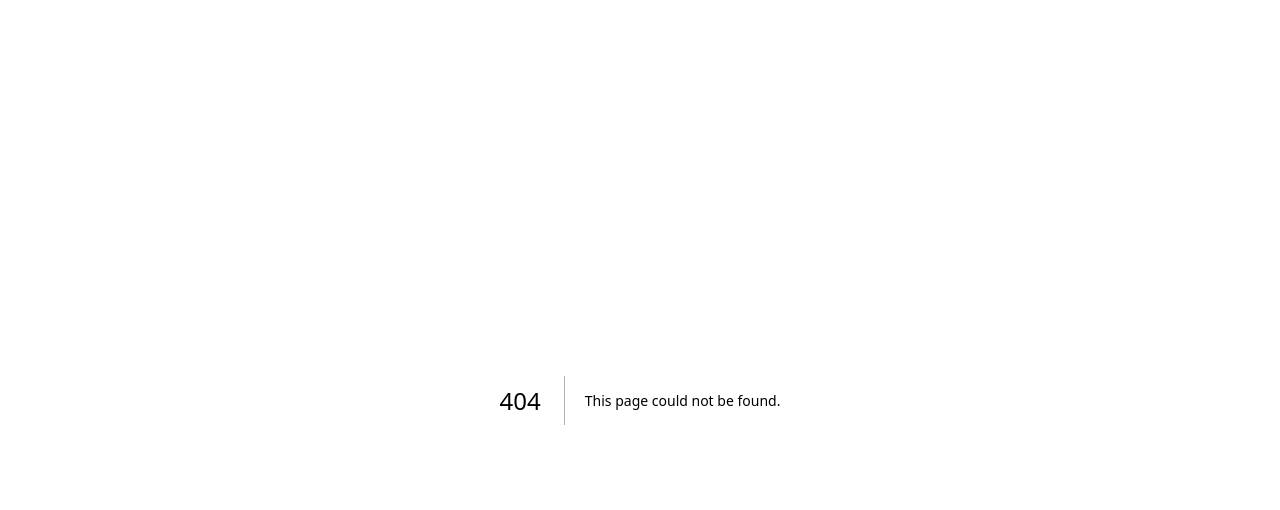
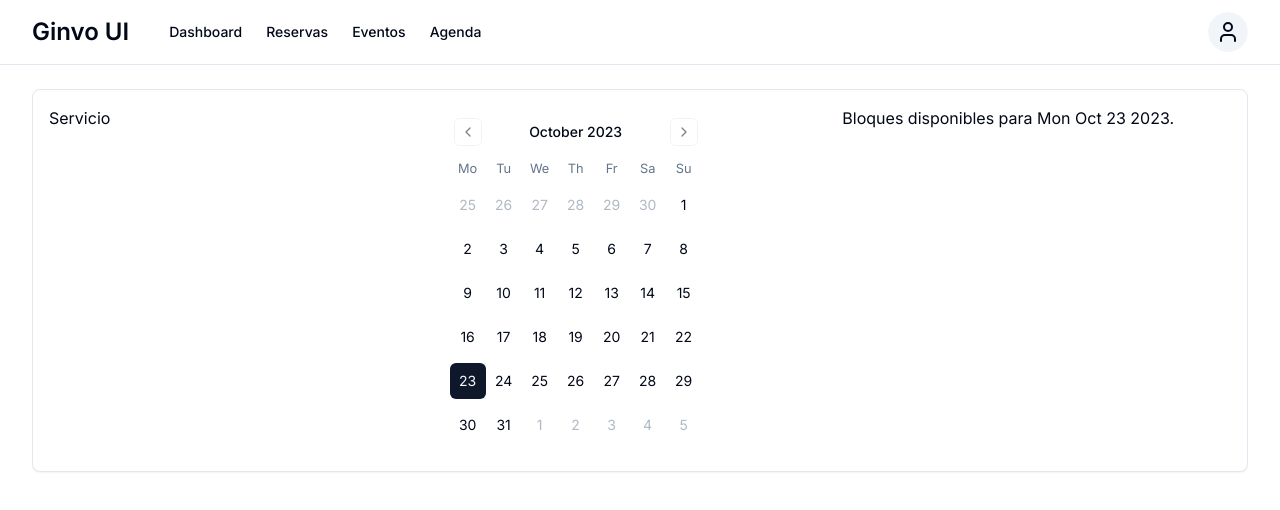
Before and after one commit to ginvo/ginvo-ui, a Next.js app: page /booking-event in a window 1280 px wide. Before the commit this address had no page. Shown: the top 510 px of the page. Built offline with nearby package versions, Linux system fonts and the light colour scheme.

Commit message:
add: vista para reservar un evento

```diff
--- /dev/null
+++ b/app/booking-event/page.tsx
@@ -0,0 +1,44 @@
+"use client"
+
+import HeaderApp from '@/components/ui/header-app'
+import { Card, CardContent } from "@/components/ui/card"
+import { Calendar } from "@/components/ui/calendar"
+import * as React from "react"
+
+
+export default function Events() {
+    const [selectedDay, setSelectedDay] = React.useState<Date | undefined>(new Date())
+
+    const availabilitySelectedDay = selectedDay ? (
+        <p>Bloques disponibles para {selectedDay.toDateString()}.</p>
+    ) : (
+        <p>Please pick a day.</p>
+    );
+
+    return (
+        <div className="flex min-h-screen flex-col space-y-6">
+            <HeaderApp></HeaderApp>
+
+            <div className="container grid flex-1 gap-12">
+                <main className="flex w-full flex-1 flex-col overflow-hidden space-y-4">
+                    <Card>
+                        <CardContent className="p-4 flex flex-row w-full">
+                            <div className="w-full">
+                                <p>Servicio</p>
+                            </div>
+                            <Calendar
+                                mode="single"
+                                selected={selectedDay}
+                                onSelect={setSelectedDay}
+                                weekStartsOn={1}
+                                className="w-full"
+                            />
+                            <div className="w-full">{availabilitySelectedDay}
+                            </div>
+                        </CardContent>
+                    </Card>
+                </main>
+            </div>
+        </div>
+    )
+}
--- /dev/null
+++ b/components/ui/calendar.tsx
@@ -0,0 +1,64 @@
+"use client"
+
+import * as React from "react"
+import { ChevronLeft, ChevronRight } from "lucide-react"
+import { DayPicker } from "react-day-picker"
+
+import { cn } from "@/lib/utils"
+import { buttonVariants } from "@/components/ui/button"
+
+export type CalendarProps = React.ComponentProps<typeof DayPicker>
+
+function Calendar({
+  className,
+  classNames,
+  showOutsideDays = true,
+  ...props
+}: CalendarProps) {
+  return (
+    <DayPicker
+      showOutsideDays={showOutsideDays}
+      className={cn("p-3", className)}
+      classNames={{
+        months: "flex flex-col sm:flex-row space-y-4 sm:space-x-4 sm:space-y-0",
+        month: "space-y-4",
+        caption: "flex justify-center pt-1 relative items-center",
+        caption_label: "text-sm font-medium",
+        nav: "space-x-1 flex items-center",
+        nav_button: cn(
+          buttonVariants({ variant: "outline" }),
+          "h-7 w-7 bg-transparent p-0 opacity-50 hover:opacity-100"
+        ),
+        nav_button_previous: "absolute left-1",
+        nav_button_next: "absolute right-1",
+        table: "w-full border-collapse space-y-1",
+        head_row: "flex",
+        head_cell:
+          "text-muted-foreground rounded-md w-9 font-normal text-[0.8rem]",
+        row: "flex w-full mt-2",
+        cell: "text-center text-sm p-0 relative [&:has([aria-selected])]:bg-accent first:[&:has([aria-selected])]:rounded-l-md last:[&:has([aria-selected])]:rounded-r-md focus-within:relative focus-within:z-20",
+        day: cn(
+          buttonVariants({ variant: "ghost" }),
+          "h-9 w-9 p-0 font-normal aria-selected:opacity-100"
+        ),
+        day_selected:
+          "bg-primary text-primary-foreground hover:bg-primary hover:text-primary-foreground focus:bg-primary focus:text-primary-foreground",
+        day_today: "bg-accent text-accent-foreground",
+        day_outside: "text-muted-foreground opacity-50",
+        day_disabled: "text-muted-foreground opacity-50",
+        day_range_middle:
+          "aria-selected:bg-accent aria-selected:text-accent-foreground",
+        day_hidden: "invisible",
+        ...classNames,
+      }}
+      components={{
+        IconLeft: ({ ...props }) => <ChevronLeft className="h-4 w-4" />,
+        IconRight: ({ ...props }) => <ChevronRight className="h-4 w-4" />,
+      }}
+      {...props}
+    />
+  )
+}
+Calendar.displayName = "Calendar"
+
+export { Calendar }
--- a/package.json
+++ b/package.json
@@ -20,9 +20,11 @@
     "@tanstack/react-table": "^8.10.7",
     "class-variance-authority": "^0.7.0",
     "clsx": "^2.0.0",
+    "date-fns": "^2.30.0",
     "lucide-react": "^0.288.0",
     "next": "^13.5.6",
     "react": "^18",
+    "react-day-picker": "^8.9.1",
     "react-dom": "^18",
     "react-hook-form": "^7.47.0",
     "tailwind-merge": "^1.14.0",
```
Also changed, not shown: 1 other file (tests, documents, lock files or other folders).
